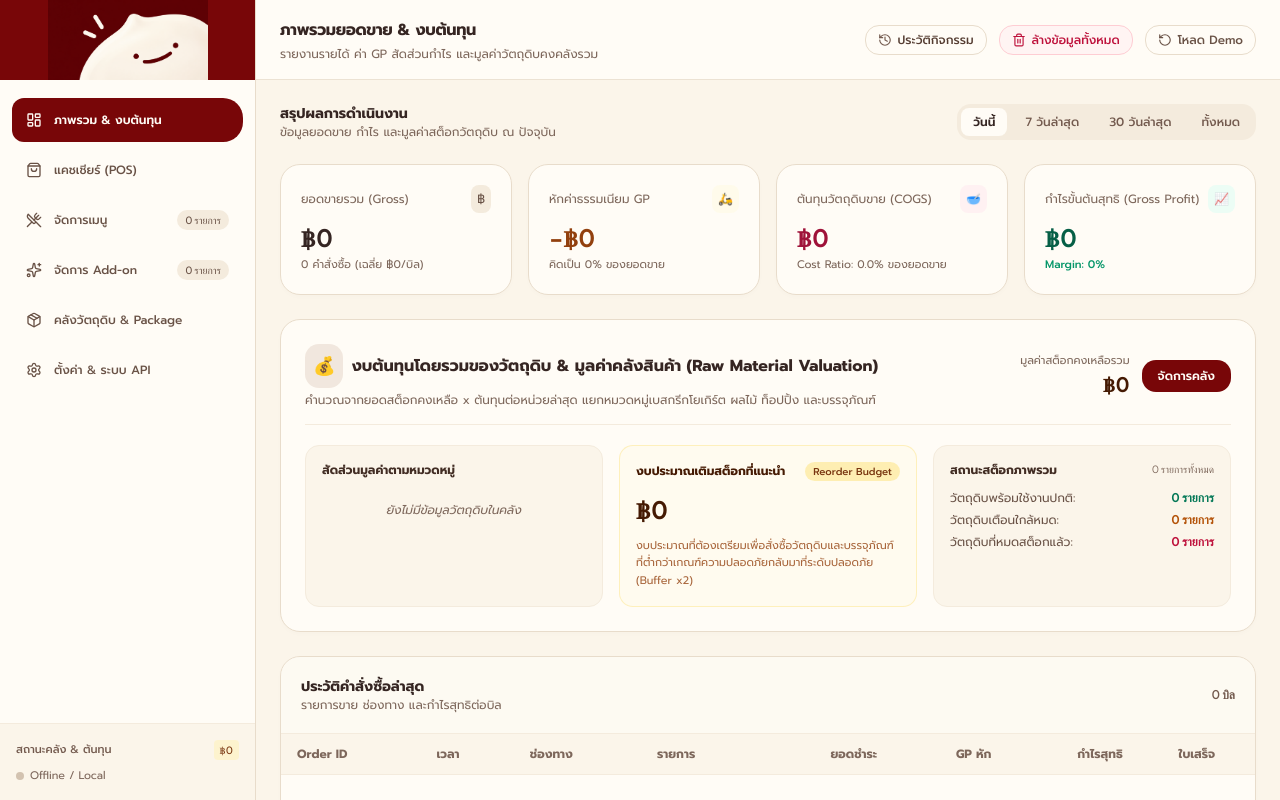
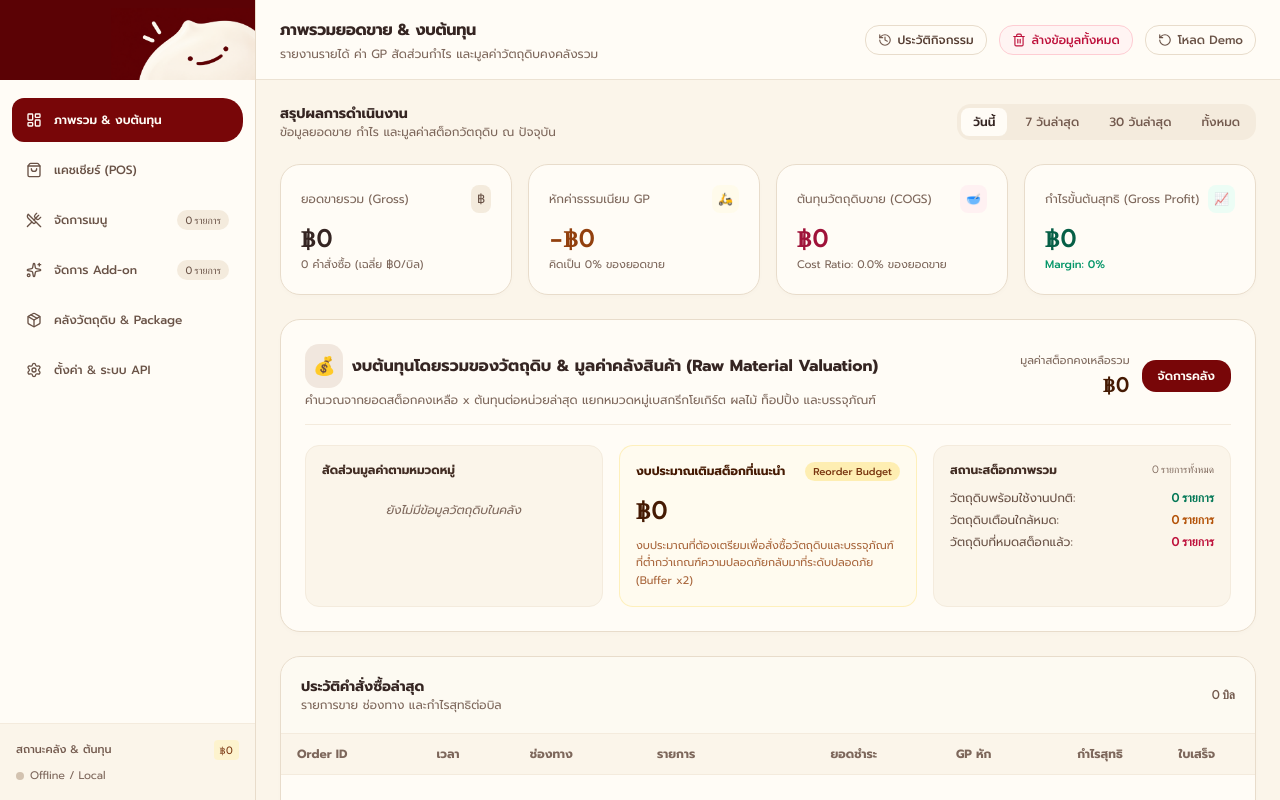
Before and after one commit to armwoottipong/Greek_yokk, a Vue app: page /#dashboard in a window 1280 px wide. Built offline with nearby package versions, Linux system fonts and the light colour scheme.

Commit message:
style(ui): scale sidebar mascot and align bottom right

```diff
--- a/src/components/layout/Sidebar.vue
+++ b/src/components/layout/Sidebar.vue
@@ -97,8 +97,8 @@ const navItems = computed(() => [
 </script>
 <style scoped>
 .brand-sidebar{background:var(--bg-card);border-right:1px solid var(--border-subtle)}
-.brand-lockup{height:var(--sidebar-header-height,var(--panel-header-height));background:var(--accent-brand)}
-.brand-mascot{display:block;width:100%;height:100%;object-fit:contain;object-position:center}
+.brand-lockup{display:flex;align-items:flex-end;justify-content:flex-end;height:var(--sidebar-header-height,var(--panel-header-height));background:#5b0205}
+.brand-mascot{display:block;width:90%;height:90%;object-fit:contain;object-position:right bottom}
 .brand-navigation{padding-top:18px}.brand-nav-item{border-radius:12px 20px 20px 12px;min-height:44px}.brand-nav-item:focus-visible{outline:2px solid var(--accent-brand);outline-offset:2px}
 @media(max-width:767px){.brand-sidebar{border-right:0;border-bottom:1px solid var(--border-subtle)}.brand-navigation{padding-top:6px}.brand-nav-item{min-height:38px;padding:8px 12px}.brand-nav-item>div{gap:7px}}
 </style>
```
